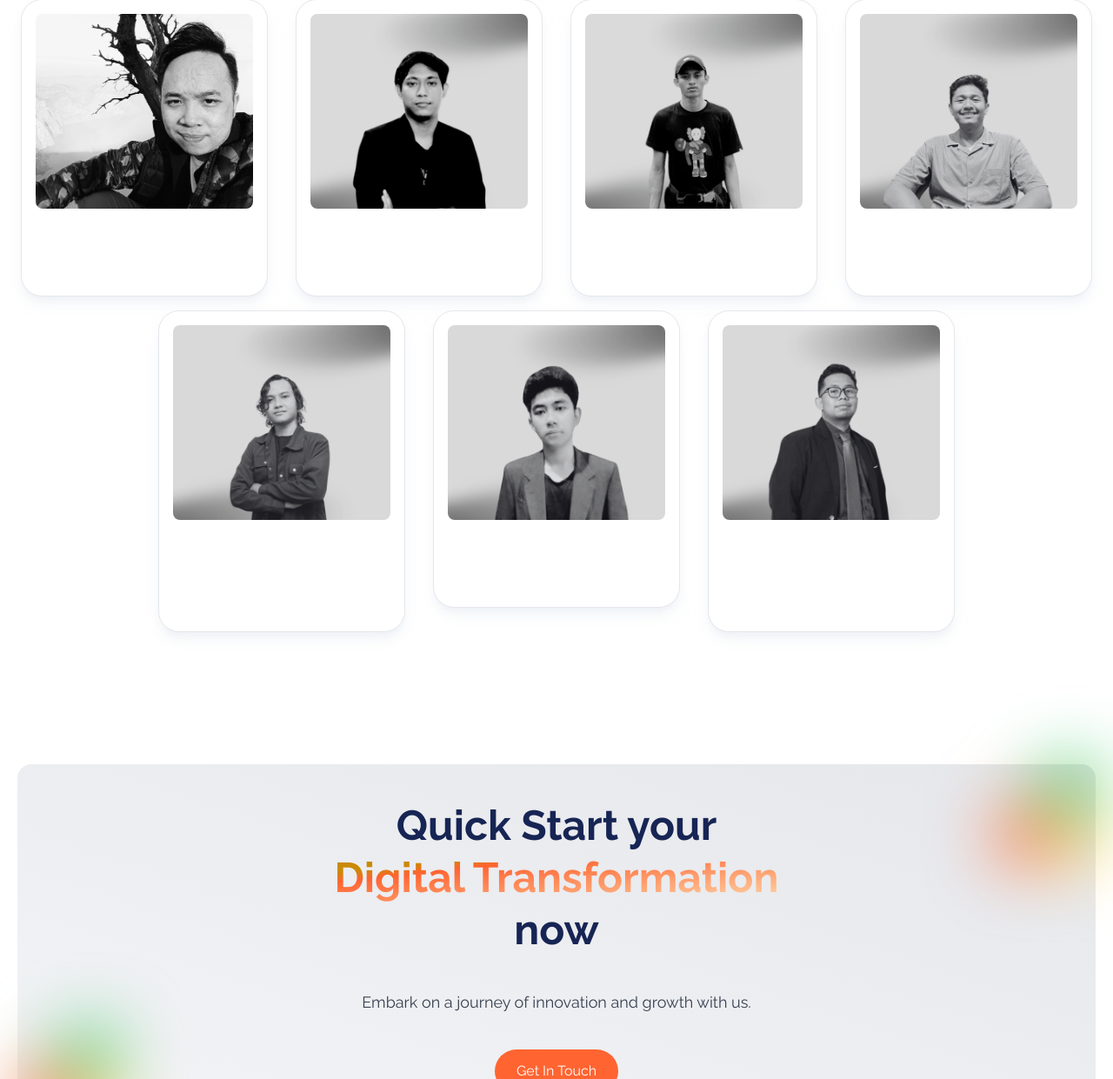
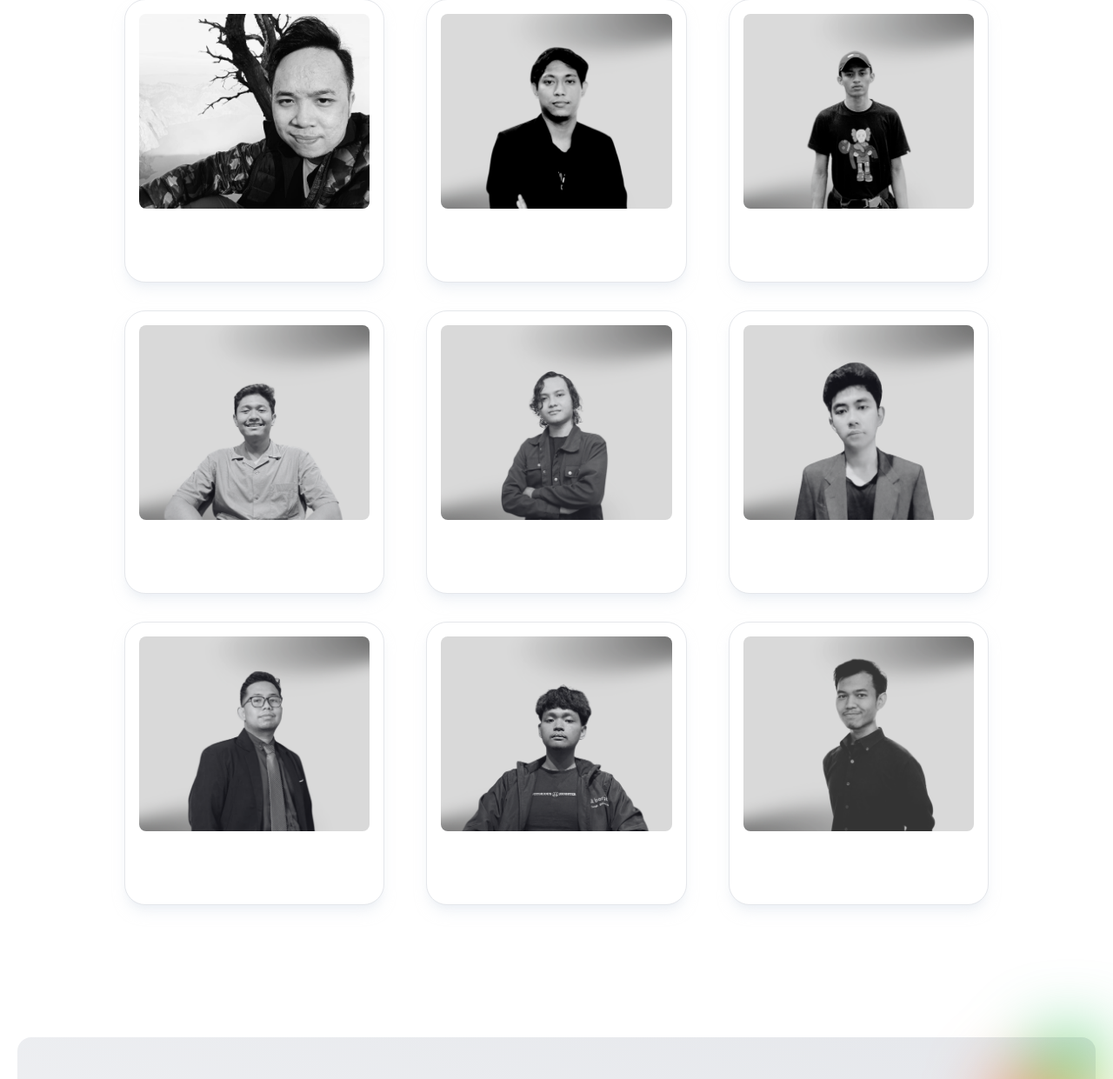
Before and after one commit to algonacci/AlgoNetwork, an Astro site: page / in a window 1280 px wide. Shown: the part 3221-4462 px from the top of the page at 87% size. Built offline with nearby package versions, Linux system fonts and the light colour scheme; Astro itself is replaced by a stand-in of ours.

Commit message:
add another team

```diff
--- a/src/components/sections/Teams.astro
+++ b/src/components/sections/Teams.astro
@@ -7,21 +7,26 @@ const teamMembers = [
   { name: "Muhammad Rizky Fatahillah", position: "Creative Officer", imageUrl: "/images/teams/fatah.png" },
   { name: "Ramadhani Alfarizi", position: "Technology Officer", imageUrl: "/images/teams/rama.png" },
   { name: "Fadhel Muhammad Apriansyah", position: "Learning Officer", imageUrl: "/images/teams/fadhel.png" },
+  { name: "Jemmy Febryan", position: "Human Resource Officer", imageUrl: "/images/teams/jemmy.png" },
+  { name: "Abadi Suryo", position: "Innovation Officer", imageUrl: "/images/teams/abadi.png" },
 ];
 ---
 <div class="container mx-auto p-6">
     <div class="flex flex-wrap justify-center -mx-4">
       <!-- Dynamic Team Members -->
-      {teamMembers.map(member => (
-        <div class="w-full sm:w-1/2 md:w-1/3 lg:w-1/4 px-4 pt-4">
-          <div class="sm:p-2 lg:p-4 rounded-3xl border border-box-border bg-box-bg shadow-lg shadow-box-shadow relative overflow-hidden text-center">
-            <img src={member.imageUrl} alt="Team Member" class="w-full h-56 rounded-lg object-cover object-center">
-            <div class="p-4">
-              <h3 class="font-bold text-lg text-white">{member.name}</h3>
-              <p class="text-white">{member.position}</p>
+      <div class="grid grid-cols-1 sm:grid-cols-2 lg:grid-cols-3 gap-4">
+        {teamMembers.map((member, index) => (
+          <div  class="w-full px-4 pt-4">
+            <div class="p-4 rounded-3xl border border-box-border bg-box-bg shadow-lg shadow-box-shadow relative overflow-hidden text-center">
+              <img src={member.imageUrl} alt="Team Member" class="w-full h-56 rounded-lg object-cover object-center">
+              <div class="mt-4">
+                <h3 class="font-bold text-lg text-white">{member.name}</h3>
+                <p class="text-white">{member.position}</p>
+              </div>
             </div>
           </div>
-        </div>
-      ))}
+        ))}
+      </div>
+
     </div>
 </div>
```
Also changed, not shown: public/images/teams/abadi.png (added), public/images/teams/jemmy.png (added).
